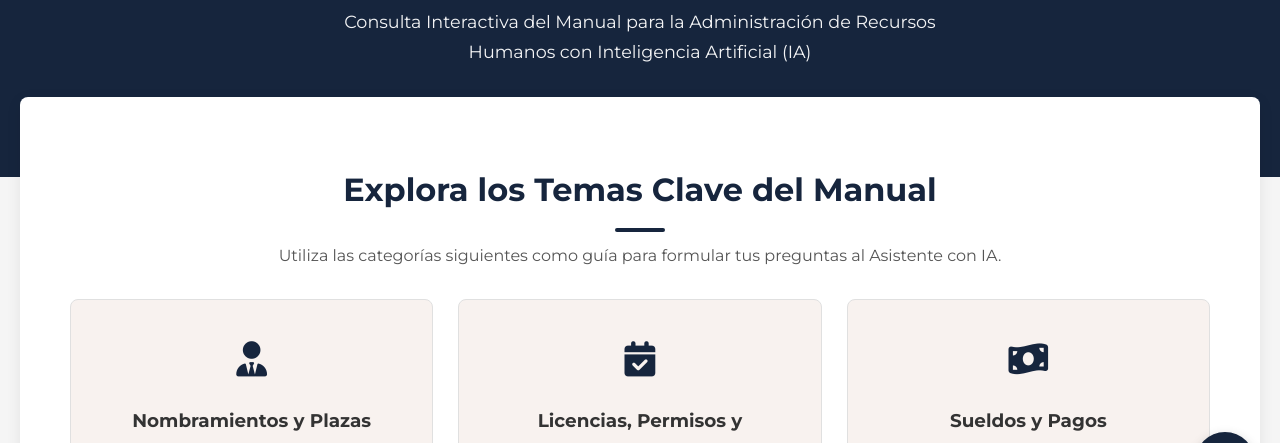
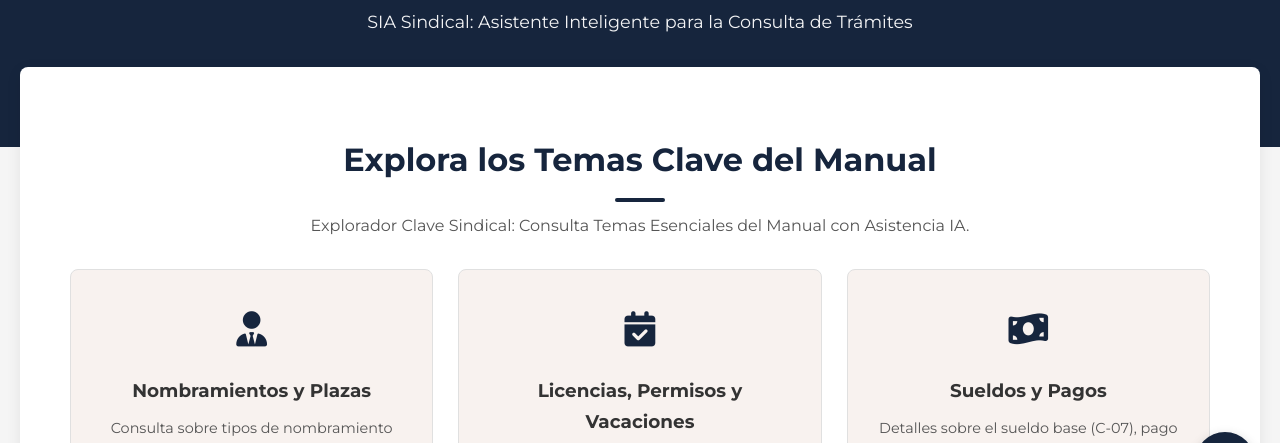
Before and after one commit to Engineer21204/ProyectoColaborativo, a plain HTML site: page PaginaWeb/index.html in a window 1280 px wide. Shown: the part 283-726 px from the top of the page. Drawn offline with Linux system fonts and the light colour scheme.

Commit message:
cambios en títulos

```diff
--- a/PaginaWeb/index.html
+++ b/PaginaWeb/index.html
@@ -22,7 +22,7 @@
     <section class="hero-section">
       <div class="container">
         <img src="Imagenes/SUSPEG.png" class="miidt-logo" alt="Logo Miidt">
-        <p>Consulta Interactiva del Manual para la Administración de Recursos Humanos con Inteligencia Artificial (IA)</p>
+        <p>SIA Sindical: Asistente Inteligente para la Consulta de Trámites</p>
       </div>
     </section>
 
@@ -30,7 +30,7 @@
         <div class="content-card fade-in-section">
             <h2 class="section-title">Explora los Temas Clave del Manual</h2>
             <p style="text-align: center; color: var(--text-light); margin-top: -30px; margin-bottom: 30px;">
-            Utiliza las categorías siguientes como guía para formular tus preguntas al Asistente con IA.
+            Explorador Clave Sindical: Consulta Temas Esenciales del Manual con Asistencia IA.
             </p>
             <div class="feature-grid">
                 <div class="feature-card">
```
